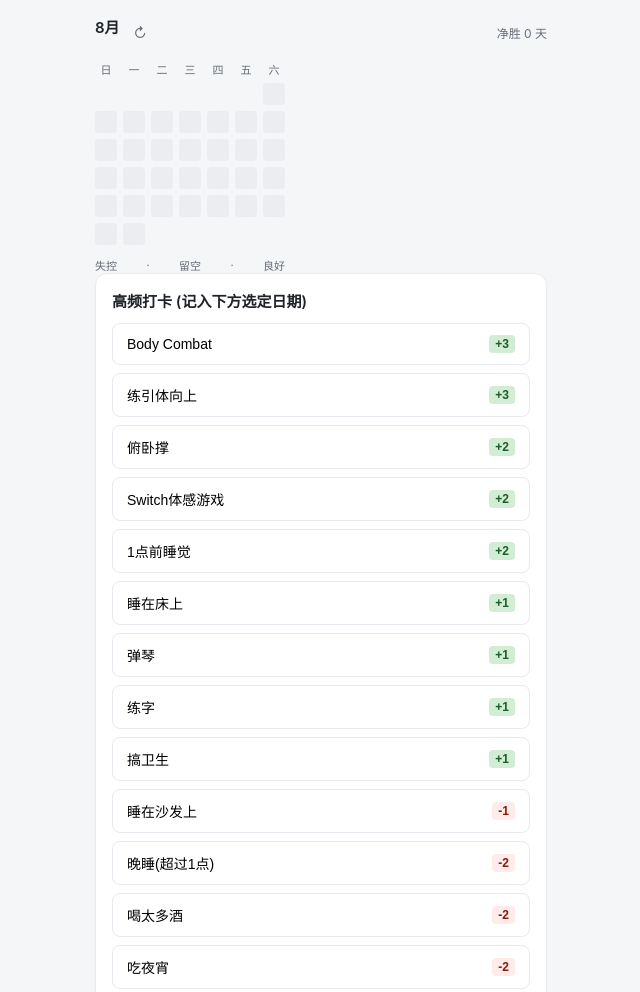
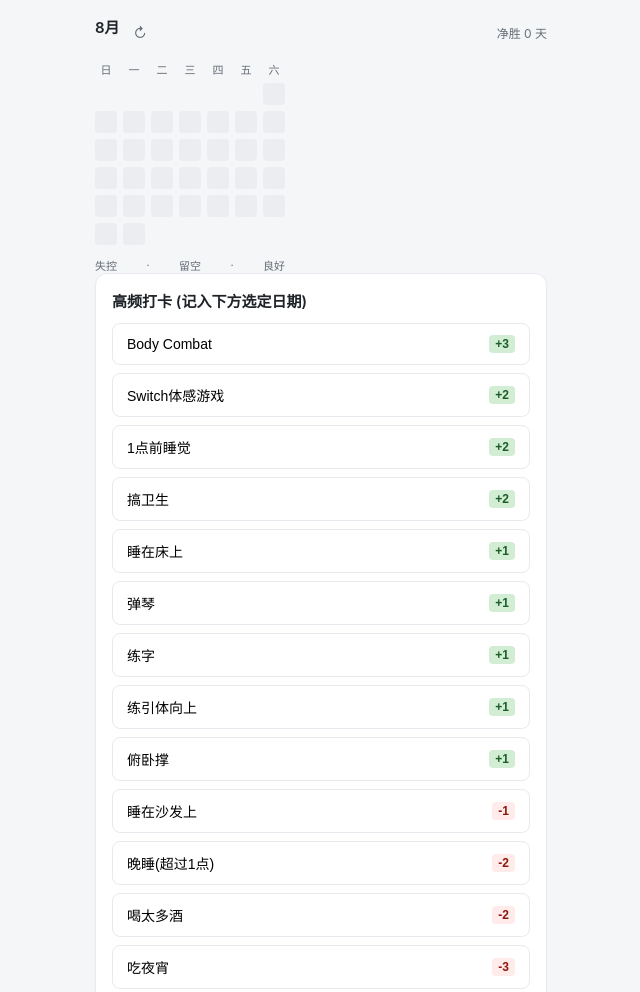
Before and after one commit to 30rocker/my-habits, a plain HTML site: page index.html in a window 1280 px wide. Shown: the top 992 px of the page, without its empty margins (319-959 px from the left). Drawn offline with Linux system fonts and the light colour scheme.

Commit message:
Update index.html

```diff
--- a/index.html
+++ b/index.html
@@ -180,26 +180,27 @@
     const DEFAULT_PRESETS = [
       // +3分：核心强健与高能量运动
       { name: "Body Combat", score: 3 },
-      { name: "练引体向上", score: 3 },
       // +2分：中度活动与核心作息
-      { name: "俯卧撑", score: 2 },
       { name: "Switch体感游戏", score: 2 },
       { name: "1点前睡觉", score: 2 },
+      { name: "搞卫生", score: 2 },
       // +1分：生活管理与身心习惯
       { name: "睡在床上", score: 1 },
       { name: "弹琴", score: 1 },
       { name: "练字", score: 1 },
-      { name: "搞卫生", score: 1 },
+      { name: "练引体向上", score: 1 },
+      { name: "俯卧撑", score: 1 },
+
       // -1 ~ -2分：失控与红线行为
       { name: "睡在沙发上", score: -1 },
       { name: "晚睡(超过1点)", score: -2 },
       { name: "喝太多酒", score: -2 },
-      { name: "吃夜宵", score: -2 }
+      { name: "吃夜宵", score: -3 }
     ];
 
     const DEFAULT_BASELINE = `
 判断规则与权重参考：
-1. 【+3分】：高强度训练（Body Combat、练引体向上等）；
+1. 【+3分】：高强度训练（Body Combat等莱美系列课程）；
 2. 【+2分】：中度活动与核心作息（俯卧撑、Switch体感游戏、在凌晨1:00前睡觉等）；
 3. 【+1分】：日常身心管理（睡在床上、弹琴、练字、搞卫生等）；
 4. 【-1分】：轻度不良习惯（如 睡在沙发上）；
```
